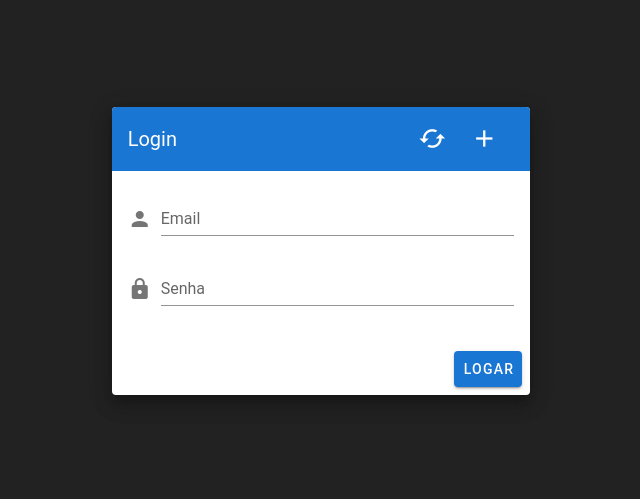
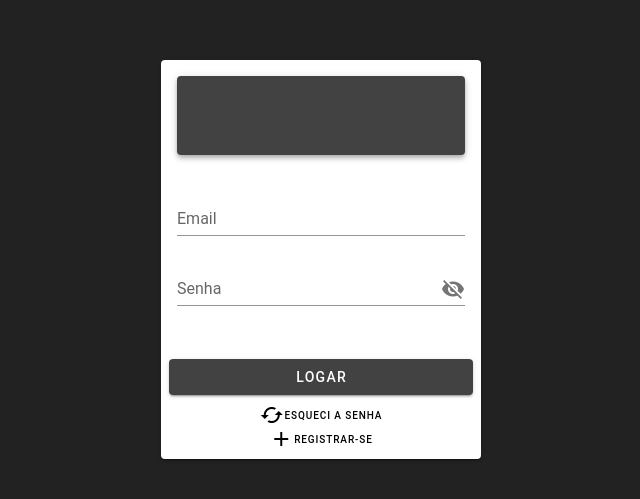
Before and after one commit to murilo2001/controle-gastos-pessoais, a Vue app in the folder frontend/: page /login in a window 1280 px wide. Shown: the part 149-648 px from the top of the page, without its empty margins (319-959 px from the left). Built offline with nearby package versions, Linux system fonts and the light colour scheme; a small style sheet from the web is missing; a web font is replaced by a local one; what vue-izitoast, vue-the-mask would draw is missing.

Commit message:
Tela de login e registro de novos usuarios finalizada

```diff
--- a/frontend/src/components/login/Login.vue
+++ b/frontend/src/components/login/Login.vue
@@ -1,84 +1,51 @@
 <template>
-  <v-app id="inspire">
+  <v-app>
     <v-content style="background-color:#222222">
-      <v-container
-        fluid
-        fill-height
-      >
-        <v-layout
-          align-center
-          justify-center
-        >
-          <v-flex
-            xs12
-            sm8
-            md4
-          >
-            <v-card class="elevation-12">
-              <v-toolbar
-                color="primary"
-                dark
-                flat
-              >
-                <v-toolbar-title>Login</v-toolbar-title>
-                <v-spacer></v-spacer>
-                <v-tooltip bottom>
-                  <template v-slot:activator="{ on }">
+      <v-container fluid fill-height style="width:50%">
+        <v-card class="mt-4 mx-auto text-center hidden-sm-only" width="320">
+          <v-card-text>
+            <v-card class="v-card--offset mx-auto" color="secondary" elevation="4" dark>
+              <v-card-text>
+                <v-img src="@/assets/logo.png" width="170" height="47" style="margin: 0 auto" />
+              </v-card-text>
+            </v-card>
+          </v-card-text>
+          <v-card-text>
+            <v-text-field label="Email" type="text" v-model="email" />
+            <v-text-field
+              label="Senha"
+              :append-icon="showPassword ? 'mdi-eye' : 'mdi-eye-off'"
+              :type="showPassword ? 'text' : 'password'"
+              v-model="senha"
+              @click:append="showPassword = !showPassword"
+            />
+          </v-card-text>
+          <v-card-actions>
+            <v-row align="center" no-gutters>
+              <v-col class="text-center">
+                <div class="my-2">
+                  <v-btn color="secondary" block @click="autenticar()">Logar</v-btn>
+                </div>
+                <div>
+                  <v-btn color="black" x-small text @click="acionarNotifcEsqueciSenha()">
+                    <v-icon>mdi-cached</v-icon>
+                      Esqueci a senha
+                  </v-btn>
+                </div>
+                <div>
                   <v-btn
-                      href="#"
-                      icon
-                      large
-                      target="_blank"
-                      v-on="on"
-                    >
-                      <v-icon>mdi-cached</v-icon>
-                    </v-btn>
-                  </template>
-                  <span>Esqueci a senha</span>
-                </v-tooltip>
-                <v-tooltip right>
-                  <template v-slot:activator="{ on }">
-                    <v-btn
-                      icon
-                      large
-                      href="#"
-                      target="_blank"
-                      v-on="on"
-                      class="mx-2"
+                    color="black"
+                    x-small text
+                    @click="$emit('changeView', 'register')"
                   >
                     <v-icon>mdi-plus</v-icon>
+                    Registrar-se
                   </v-btn>
-                  </template>
-                  <span>Registrar</span>
-                </v-tooltip>
-              </v-toolbar>
-              <v-card-text>
-                <v-form>
-                  <v-text-field
-                    label="Email"
-                    name="email"
-                    prepend-icon="mdi-account"
-                    type="text"
-                    v-model="email"
-                  ></v-text-field>
-
-                  <v-text-field
-                    id="senha"
-                    label="Senha"
-                    name="senha"
-                    prepend-icon="mdi-lock"
-                    type="password"
-                    v-model="senha"
-                  ></v-text-field>
-                </v-form>
-              </v-card-text>
-              <v-card-actions>
-                <v-spacer></v-spacer>
-                <v-btn @click="autenticar" color="primary">Logar</v-btn>
+                </div>
+              </v-col>
+            </v-row>
           </v-card-actions>
         </v-card>
-          </v-flex>
-        </v-layout>
       </v-container>
     </v-content>
 </v-app>
@@ -93,7 +60,8 @@ export default {
   data() {
       return {
           email: "",
-            senha: ""
+          senha: "",
+          showPassword: false,
       }
   },
   methods: {
@@ -112,7 +80,11 @@ export default {
       }).catch(error => {
       console.error('error: ', error);
       });
+    },
+
+    acionarNotifcEsqueciSenha() {
+      this.$toast.info('A opção para recuperação de senha ainda não foi criada.', '',{position:'topRight'})
     }
-    }
+  },
 }
 </script>
--- /dev/null
+++ b/frontend/src/components/login/Register.vue
@@ -0,0 +1,139 @@
+<template>
+  <v-app>
+    <v-content style="background-color:#222222">
+      <v-container fluid fill-height style="width:50%">
+        <v-card class="mt-4 mx-auto hidden-sm-only" width="320">
+          <v-btn
+            class="mx-2"
+            style="margin: 0 !important; padding: 0px !important"
+            dark
+            color="secondary"
+            @click="$emit('changeView', 'login')"
+          >
+            <v-icon dark size="32px">
+              mdi-arrow-left-bold
+            </v-icon>
+          </v-btn>
+          <v-card-text>
+            <v-card class="v-card--offset mx-auto" color="secondary" elevation="4" dark>
+              <v-card-text>
+                <v-img src="@/assets/logo.png" width="170" height="47" style="margin: 0 auto" />
+              </v-card-text>
+            </v-card>
+          </v-card-text>
+          <v-card-text>
+            <v-text-field label="Nome" type="text" v-model="nome" />
+            <v-text-field label="Sobrenome" type="text" v-model="sobrenome" />
+            <v-text-field label="Email" type="text" v-model="email" />
+            <v-text-field
+              label="Senha"
+              :append-icon="showPassword ? 'mdi-eye' : 'mdi-eye-off'"
+              :type="showPassword ? 'text' : 'password'"
+              v-model="senha"
+              @click:append="showPassword = !showPassword"
+            />
+            <v-text-field
+              label="Confirmar Senha"
+              :append-icon="showPassword ? 'mdi-eye' : 'mdi-eye-off'"
+              :type="showPassword ? 'text' : 'password'"
+              v-model="confirmarSenha"
+              @click:append="showPassword = !showPassword"
+            />
+          </v-card-text>
+          <v-card-actions>
+            <v-row align="center" no-gutters>
+              <v-col class="text-center">
+                <div class="my-2">
+                  <v-btn color="secondary" block @click="cadastrarNovoUsuario()">Cadastrar</v-btn>
+                </div>
+              </v-col>
+            </v-row>
+          </v-card-actions>
+        </v-card>
+      </v-container>
+    </v-content>
+</v-app>
+</template>
+
+<script>
+import UsuariosService from '@/services/UsuariosService';
+
+export default {
+  name: 'Register',
+
+  data() {
+      return {
+          nome: "",
+          sobrenome: "",
+          email: "",
+          senha: "",
+          confirmarSenha: "",
+          showPassword: false,
+          view: "login"
+      }
+  },
+  methods: {
+    cadastrarNovoUsuario() {
+
+      let inputsIsValid = this.validarCampos();
+
+      if (inputsIsValid == true) {
+        UsuariosService.postCreateUser(this.nome, this.sobrenome, this.email,this.senha).then(response => {
+          console.log('rrr: ',response);
+          this.$emit('changeView', 'login')
+          this.$toast.success('Conta cadastrada com sucesso.', '',{position:'topRight'});
+        }).catch(error => {
+        console.error('error: ', error);
+        });
+      }
+    },
+
+    validarCampos() {
+      let regexValidEmail = /\S+@\S+\.\S+/;
+
+      if (!this.nome.trim().length) {
+        this.$toast.error('O campo nome é obrigatorio.', '',{position:'topCenter'});
+        return false;
+      } else if (this.nome.trim().length < 3) {
+        this.$toast.error('O campo nome precisa conter no minimo 3 caracteres.', '',{position:'topCenter'});
+        return false;
+      } else if (!this.sobrenome.trim().length) {
+        this.$toast.error('O campo sobrenome é obrigatorio.', '',{position:'topCenter'});
+        return false;
+      } else if (this.sobrenome.trim().length < 3) {
+        this.$toast.error('O campo sobrenome precisa conter no minimo 3 caracteres.', '',{position:'topCenter'});
+        return false;
+      } else if (!this.email.trim().length) {
+        this.$toast.error('O campo email é obrigatorio.', '',{position:'topCenter'});
+        return false;
+      } else if (!regexValidEmail.test(this.email.trim())) {
+        this.$toast.error('Email invalido.', '',{position:'topCenter'});
+        return false;
+      } else if ((!this.senha.trim().length) || (!this.confirmarSenha.trim().length)) {
+        this.$toast.error('Os campos de senha são obrigatorios.', '',{position:'topCenter'});
+        return false;
+      } else if (this.senha != this.confirmarSenha) {
+        this.$toast.error('As senhas insediras não são iguais.', '',{position:'topCenter'});
+        return false;
+      } else if ((this.senha.trim().length < 4) || (this.confirmarSenha.trim().length < 4)) {
+        this.$toast.error('Senha muito curta.', '',{position:'topCenter'});
+        return false;
+      }
+
+      this.nome = this.nome.trim();
+      this.sobrenome = this.sobrenome.trim();
+      this.email = this.email.trim();
+      this.senha = this.senha.trim();
+
+      return true;
+    }
+  },
+}
+</script>
+
+<style scoped>
+.arrow-back-view{
+  display: block;
+  justify-content: left;
+}
+</style>
--- a/frontend/src/services/UsuariosService.js
+++ b/frontend/src/services/UsuariosService.js
@@ -9,4 +9,8 @@ export default {
     const putData = { nome: nome, sobrenome: sobrenome, senha: senha };
     return APIService.apiCall().put('/usuario/'+usuario_id, JSON.stringify(putData),
   )},
+  postCreateUser(nome, sobrenome, email, senha) {
+    const postData = { nome: nome, sobrenome: sobrenome, email: email, senha: senha };
+    return APIService.apiCall().post('/usuarios', JSON.stringify(postData),
+  )},
 }
--- a/frontend/src/views/login/Index.vue
+++ b/frontend/src/views/login/Index.vue
@@ -1,14 +1,23 @@
 <template>
-  <login />
+  <div>
+      <login v-if="view=='login'" @changeView="view =$event" />
+      <register v-if="view=='register'" @changeView="view =$event" />
+  </div>
 </template>
 
 
 <script>
-import Login from '@/components/login/Login';
 
 export default {
-    components: {
-        Login
+  components: {
+    Login: () => import('@/components/login/Login.vue'),
+    Register: () => import('@/components/login/Register.vue'),
+  },
+
+    data() {
+      return {
+        view: 'login'
+      }
     },
 }
 </script>
--- a/frontend/src/views/perfil/Edit.vue
+++ b/frontend/src/views/perfil/Edit.vue
@@ -110,8 +110,8 @@
 </template>
 
 <script>
-//import UsuariosService from '../../services/UsuariosService';
 import UsuariosService from '@/services/UsuariosService';
+
 export default {
   name: 'Edit',
 
```
Lines whose indentation alone changed are shown as unchanged.
